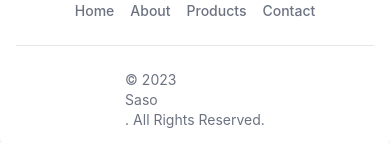
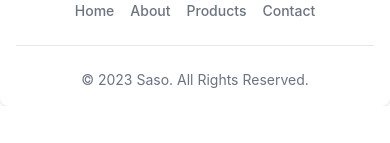
Before and after one commit to amaanshahsr/SasoDeploy, a React (Vite) app: page / in a window 390 px wide. Shown: the part 5362-5505 px from the top of the page. After the commit the page ends 5468 px from the top, so only its background shows below. Built offline with nearby package versions, Linux system fonts and the light colour scheme; what @xpd/tailwind-3dtransforms, tailwindcss-writing-mode would draw is missing.

Commit message:
test deploy

```diff
--- a/package.json
+++ b/package.json
@@ -1,6 +1,6 @@
 {
   "name": "sasoweb",
-  "homepage": "https://amaanshahsr.github.io/sasoDeploy/home",
+  "homepage": "https://sasowmc.com/sasoDeploy/home",
   "private": true,
   "version": "0.0.0",
   "type": "module",
--- a/src/Components/Footer.tsx
+++ b/src/Components/Footer.tsx
@@ -53,17 +53,16 @@ function Footer() {
                 onClick={() => {
                   navigate("/contact");
                 }}
-                className="hover:underline interactable link"
+                className="hover:underline  cursor-pointer interactable link"
               >
                 Contact
               </div>
             </li>
           </ul>
         </div>
-        <hr className="my-6 border-gray-200 sm:mx-auto dark:border-gray-700 lg:my-8" />
-        <span className="block text-sm w-max mx-auto  text-gray-500 sm:text-center dark:text-gray-400">
-          © 2023 <div className="hover:underline">Saso</div>. All Rights
-          Reserved.
+        <hr className="my-6 border-gray-200 sm:mx-auto  dark:border-gray-700 lg:my-8" />
+        <span className="block text-sm w-max mx-auto text-gray-500  sm:text-center dark:text-gray-400">
+          © 2023 Saso. All Rights Reserved.
         </span>
       </div>
     </footer>
--- a/src/Components/NavBar.tsx
+++ b/src/Components/NavBar.tsx
@@ -49,7 +49,7 @@ function NavBar() {
             </span>
           </ul>
           <div className="absolute bottom-0 right-0  hidden lg:flex flex-col items-center">
-            <img className="w-32 h-32 " src="/public/newLogo.png" />
+            <img className="w-32 h-32 " src={`${env}newLogo.png`} />
             <span className="text-sm font-body mt-3">
               an ISO 9001-2015 Certified Company
             </span>
```
Also changed, not shown: 3 other files (tests, documents, lock files or other folders).
